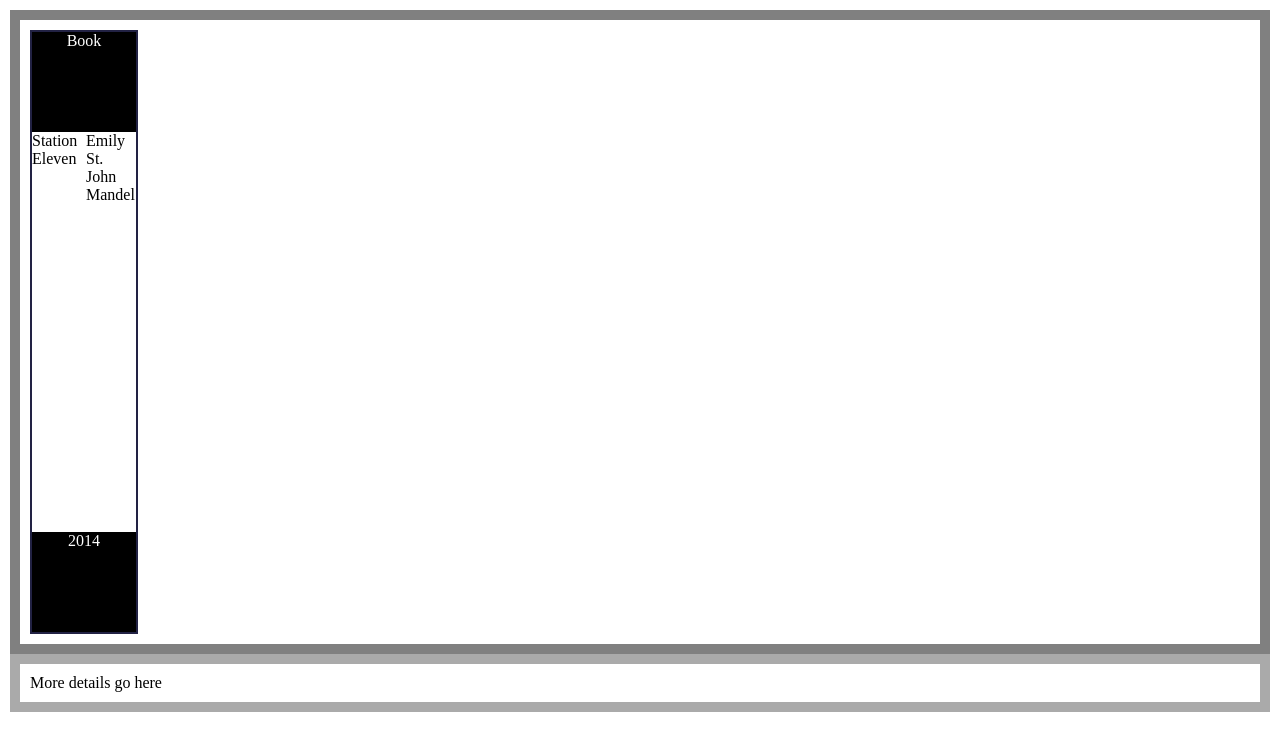
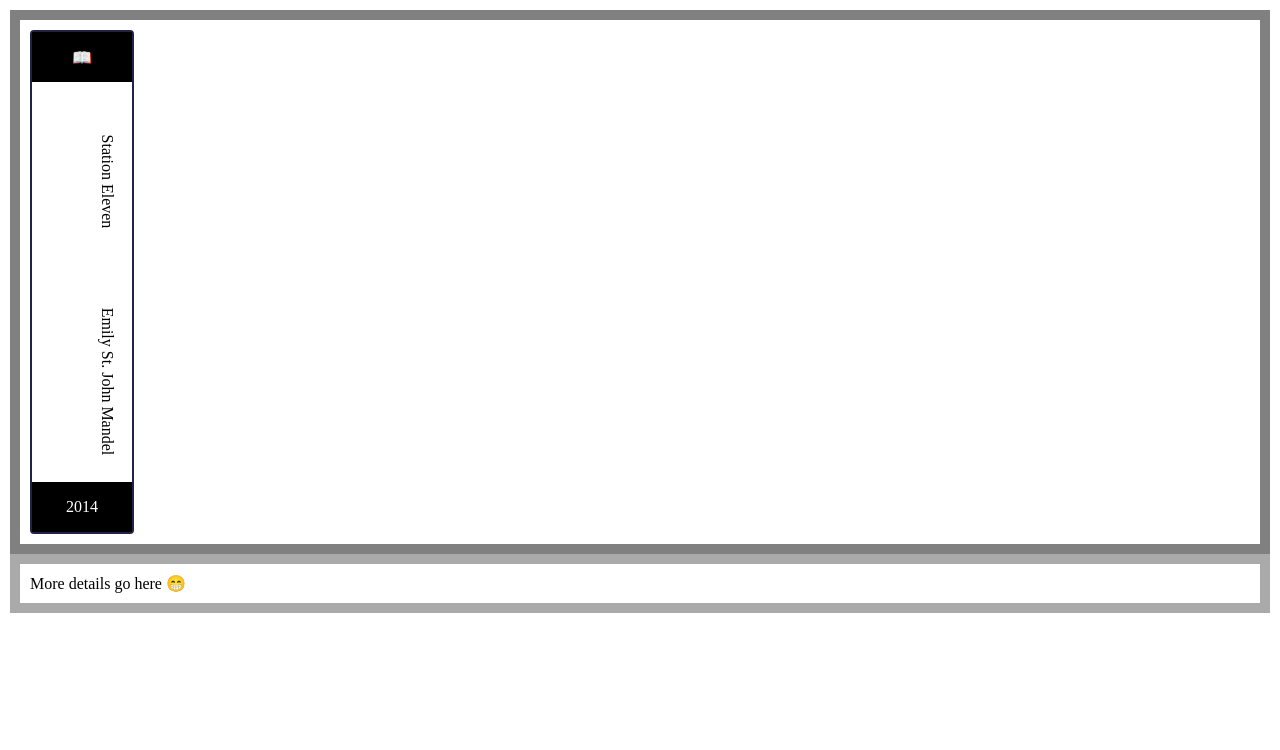
Before and after one commit to whymog/bookshelf, a plain HTML site: page index.html in a window 1280 px wide. Drawn offline with Linux system fonts and the light colour scheme.

Commit message:
Made some progress on alignment of bookshelf items

```diff
--- a/index.html
+++ b/index.html
@@ -1,5 +1,6 @@
 <!DOCTYPE html>
 <head>
+  <meta charset='utf-8'>
   <title>Bookshelf</title>
   <link rel="stylesheet" type="text/css" href="style.css">
 </head>
@@ -7,15 +8,19 @@
   <div id="container">
     <div id="shelf">
       <div class="item">
-        <div class="type">Book</div>
-        <div class="title">Station Eleven</div>
-        <div class="author">Emily St. John Mandel</div>
-        <div class="year-published">2014</div>
+        <div class="type">&#x1F4D6;</div>
+        <div class="title-author-container">
+          <div class="title">Station Eleven</div>
+          <div class="author">Emily St. John Mandel</div>
+        </div>
+        <div class="year-container">
+          <div class="year-published">2014</div>
+        </div>
       </div>
     </div>
 
     <div id="details">
-      More details go here
+      More details go here &#x1F601
     </div>
   </div>
 </body>
--- a/style.css
+++ b/style.css
@@ -17,26 +17,44 @@
 }
 
 .item {
-  width: 104px;
-  height: 600px;
+  width: 100px;
+  height: 500px;
   border: 2px solid #224;
+  border-radius: 4px;
 }
 
 .item .type,
 .item .year-published {
-  height: 100px;
+  width: 100px;
+  height: 50px;
+  display: table-cell;
+  vertical-align: middle;
   text-align: center;
-  vertical-align: middle;
   color: white;
   background-color: black;
 }
 
+.item .year-container {
+  margin-top: 400px;
+}
+
+.item .title-author-container {
+  display: block;
+  width: 400px;
+  height: 100px;
+  margin-top: -100px;
+  text-align: center;
+  transform: rotate(90deg);
+  transform-origin: bottom left;
+}
+
 .item .title,
 .item .author {
-  display: inline-block;
-  width: 50px;
-  height: 400px;
-  vertical-align: bottom;
+  display: table-cell;
+  width: 400px;
+  height: 50px;
+  vertical-align: middle;
+  text-align: center;
   /*transform: rotate(90deg);
-  transform-origin: left top 0;*/
+  transform-origin: bottom left;*/
 }
```
